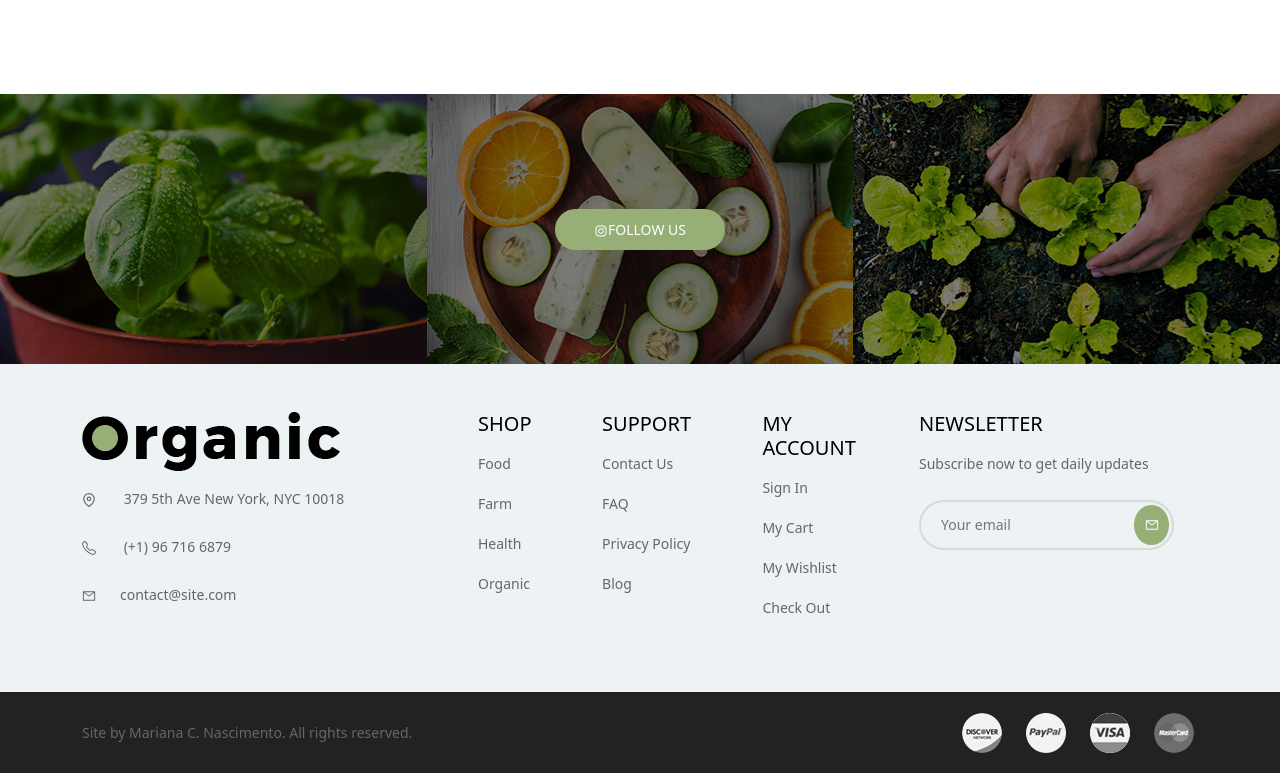
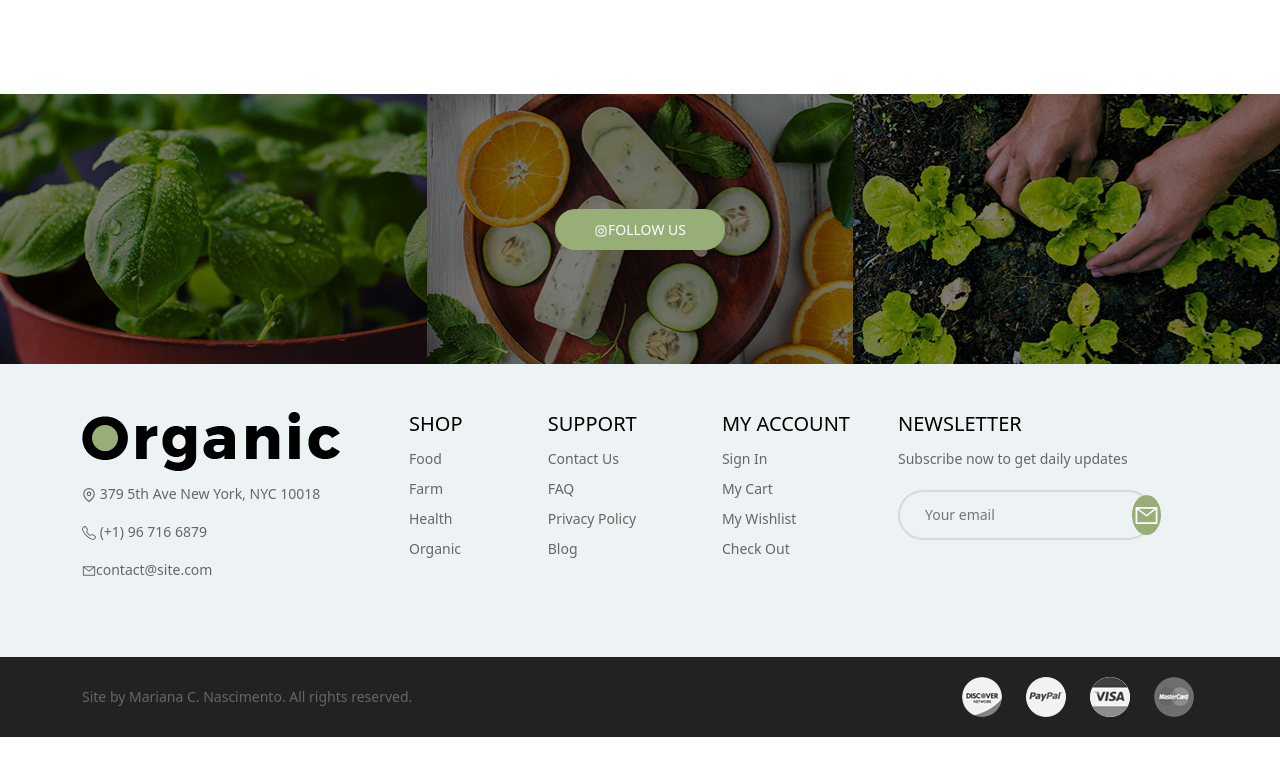
Before and after one commit to mari-cnas/react-organic, a React (Vite) app: page / in a window 1280 px wide. Shown: the part 3659-4432 px from the top of the page. After the commit the page ends 4396 px from the top, so only its background shows below. Built offline with nearby package versions, Linux system fonts and the light colour scheme.

Commit message:
fix: banners

```diff
--- a/src/components/Footer/index.jsx
+++ b/src/components/Footer/index.jsx
@@ -9,50 +9,50 @@ import { Link } from "react-router-dom";
 const Footer = () => (
     <FooterContainer>
         <section className="d-flex container ">
-            <div className=" row flex-column flex-lg-row my-5 w-100 justify-content-between">
-                <div className="col col-12 col-lg-4">
+            <div className=" row flex-column flex-lg-row my-5 w-100 ">
+                <div className="col col-12 col-lg-3 me-5">
                     <ul className=" list px-0">
                         <li className="pb-2"><Link to="/"><img src={logo} alt="logo" /></Link></li>
-                        <li className="pb-2"><FiMapPin className="me-4"/> 379 5th Ave New York, NYC 10018</li>
-                        <li className="pb-2"><BsTelephone className="me-4"/> (+1) 96 716 6879</li>
-                        <li className="pb-2"><AiOutlineMail className="me-4"/>contact@site.com</li>
+                        <li className="pb-2"><FiMapPin /> 379 5th Ave New York, NYC 10018</li>
+                        <li className="pb-2"><BsTelephone /> (+1) 96 716 6879</li>
+                        <li className="pb-2"><AiOutlineMail />contact@site.com</li>
                     </ul>
                 </div>
-                <div className="col d-flex flex-column flex-lg-row col-12 col-lg-5">
-                <div className=" mx-lg-4">
-                <h5>SHOP</h5>
-                    <ul className="d-flex flex-lg-column list px-0">
-                        <li className="me-4"><Link to="#" >Food</Link></li>
-                        <li className="me-4"><Link to="#" >Farm</Link></li>
-                        <li className="me-4"><Link to="#" >Health</Link></li>
-                        <li className="me-4"><Link to="#" >Organic</Link></li>
+                <div className="col d-flex flex-column flex-lg-row col-12 col-lg-5 justify-content-between me-4">
+                    <div >
+                    <h5>SHOP</h5>
+                    <ul className="d-flex flex-lg-column list px-0 ">
+                        <li ><Link to="#" >Food</Link></li>
+                        <li ><Link to="#" >Farm</Link></li>
+                        <li ><Link to="#" >Health</Link></li>
+                        <li ><Link to="#" >Organic</Link></li>
                         </ul>
                     </div>
-                    <div className=" mx-lg-4">
+                    <div >
                     <h5>SUPPORT</h5>
-                    <ul className="d-flex flex-lg-column list px-0">
-                        <li className="me-4"><Link to="#" >Contact Us</Link></li>
-                        <li className="me-4"><Link to="#" >FAQ</Link></li>
-                        <li className="me-4"><Link to="#" >Privacy Policy</Link></li>
-                        <li className="me-4"><Link to="#" >Blog</Link></li>
+                    <ul className="d-flex flex-lg-column list px-0 ">
+                        <li ><Link to="#" >Contact Us</Link></li>
+                        <li ><Link to="#" >FAQ</Link></li>
+                        <li ><Link to="#" >Privacy Policy</Link></li>
+                        <li ><Link to="#" >Blog</Link></li>
                         </ul>
                         </div>
-                        <div className=" mx-lg-4">
+                        <div >
                     <h5>MY ACCOUNT</h5>
-                    <ul className="d-flex flex-lg-column list px-0 flex-wrap">
-                        <li className="me-4"><Link to="#" >Sign In</Link></li>
-                        <li className="me-4"><Link to="#" >My Cart</Link></li>
-                        <li className="me-4"><Link to="#" >My Wishlist</Link></li>
-                        <li className="me-4"><Link to="#" >Check Out</Link></li>
+                    <ul className="d-flex flex-lg-column list px-0 flex-wrap ">
+                        <li ><Link to="#" >Sign In</Link></li>
+                        <li ><Link to="#" >My Cart</Link></li>
+                        <li ><Link to="#" >My Wishlist</Link></li>
+                        <li ><Link to="#" >Check Out</Link></li>
                     </ul>
                     </div>
                     </div>
-                <div className="col col-12 col-md-7 col-lg-3">
+                <div className="col col-12 col-sm-9 col-lg-3 ">
                     <ul className="list px-0">
                         <h5>NEWSLETTER</h5>
                         <p>Subscribe now to get daily updates</p>
-                        <EmailBox className="form-group d-flex ">
-                            <input type="text" placeholder={"Your email"} aria-label="Recipient's username" aria-describedby="button-addon2" className=' w-100 '/>
+                        <EmailBox className="form-group d-flex justify-content-between">
+                            <input type="text" placeholder={"Your email"} aria-label="Recipient's username" aria-describedby="button-addon2" />
                             <button><AiOutlineMail/></button>
                         </EmailBox>
                     </ul>
--- a/src/components/Footer/style.js
+++ b/src/components/Footer/style.js
@@ -2,7 +2,7 @@ import styled from 'styled-components'
 
 export const FooterContainer = styled.section`
 font-size:14px;
-line-height:40px;
+line-height:30px;
 
 .list{
     list-style: none;
@@ -36,23 +36,39 @@ button{
     color: #fff;
     border: 2px solid #97ae76;
     border-radius: 50%;
-    height: 40px;
-    width: 40px;
+    height: 30px;
+    width: 30px;
     display:flex;
     align-items:center;
     justify-content: center;
 
-
+    >svg{
+        height: 20px;
+        width: 20px;
+    }
+    @media (min-width: 992px) {
+    height: 40px;
+    width: 40px;
+    >svg{
+        height: 25px;
+        width: 25px;
+    }
+}
 }
 
 input{
     background-color:transparent;
     border:0;
 
+
     &:focus {
 box-shadow: 0 0 0 0;
 outline: 0;
 }
+
+@media (min-width: 992px) {
+    padding: 5px 5px;
+}
 }
 
 `
--- a/src/pages/Home/index.jsx
+++ b/src/pages/Home/index.jsx
@@ -145,10 +145,13 @@ useEffect(() => {
             </HomeContainer>
         </main>
         <FollowBanner/>
-        <Banner1 className="d-sm-block d-md-none"> <GeneralButton
+            <Banner1 className="d-sm-block d-md-none">
+                <div className="d-flex  justify-content-center align-items-center h-100">
+                <GeneralButton
                 title="FOLLOW US">
                     <AiOutlineInstagram />
-                </GeneralButton> </Banner1>
+                    </GeneralButton></div> </Banner1>
+
         <Footer/>
 
     </>
```
